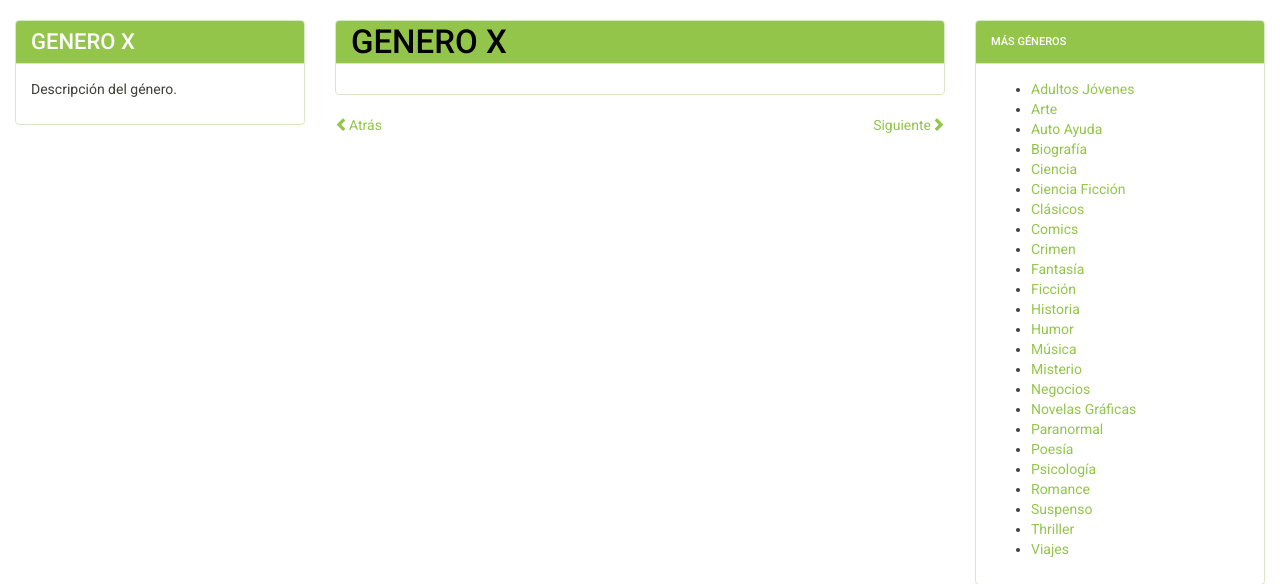
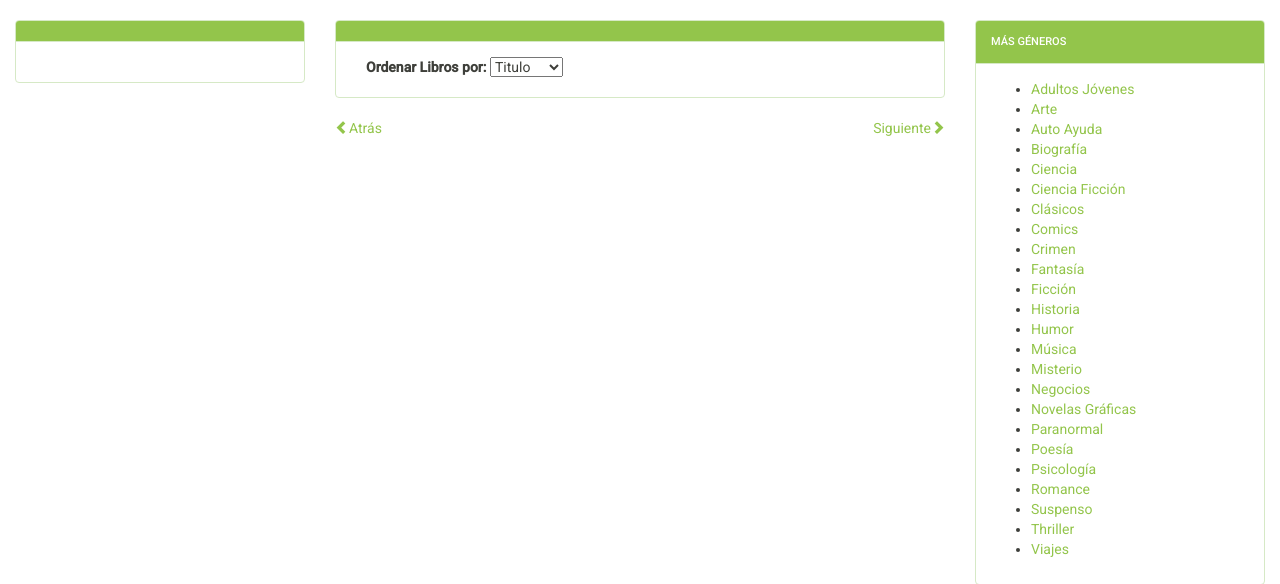
Before and after one commit to bennymc/Proyecto, a PHP site: page /genero.php?genero=1 in a window 1280 px wide. Shown: the part 64-648 px from the top of the page. Run offline with PHP 8.4, Linux system fonts and the light colour scheme; grey boxes labelled with a size stand in for pictures from a placeholder-image service; some libraries are stand-ins or nearby versions.

Commit message:
Arreglé detalles visuales en genero.php y libros.php

```diff
--- a/genero.php
+++ b/genero.php
@@ -4,19 +4,17 @@
 ?>
 <script type="text/javascript">
 		var genero = "<?php echo $genero; ?>";
-		$(document).ready(function(){
-    	cambiaGenero(genero);
-		});
+		cambiaGenero(genero);
 </script>
 <!-- ***************** GENERO **************************** -->
 <!-- ***************** INICIA ASIDE IZQ **************************** -->
 	<aside class="col-md-3">
 		<div class="panel panel-success">
 			<div class="panel-heading">
-			    <h3 class="TituloGrande" id="titulo">Genero X</h3>
+			    <h3 class="TituloGrande" id="titulo"></h3>
 			</div>
 			<div class="panel-body">
-			    <p id="descripcion">Descripción del género.</p>
+			    <p id="descripcion"></p>
 			</div>
     	</div>
 	</aside>
@@ -25,7 +23,7 @@
 	<section class="col-md-6">
     	<div class="panel panel-success">
 			<div class="panel-heading">
-		     	<h1 class="Contenedoresdelibros" id="tituloLibrero">GENERO X</h1>
+		     	<h1 class="Contenedoresdelibros" id="tituloLibrero"></h1>
 			</div>
 			<div class="panel-body" id="contenedorgenero">
 			    <div class="col-md-12">
```
Also changed, not shown: libros.php (+5 -5 lines).
